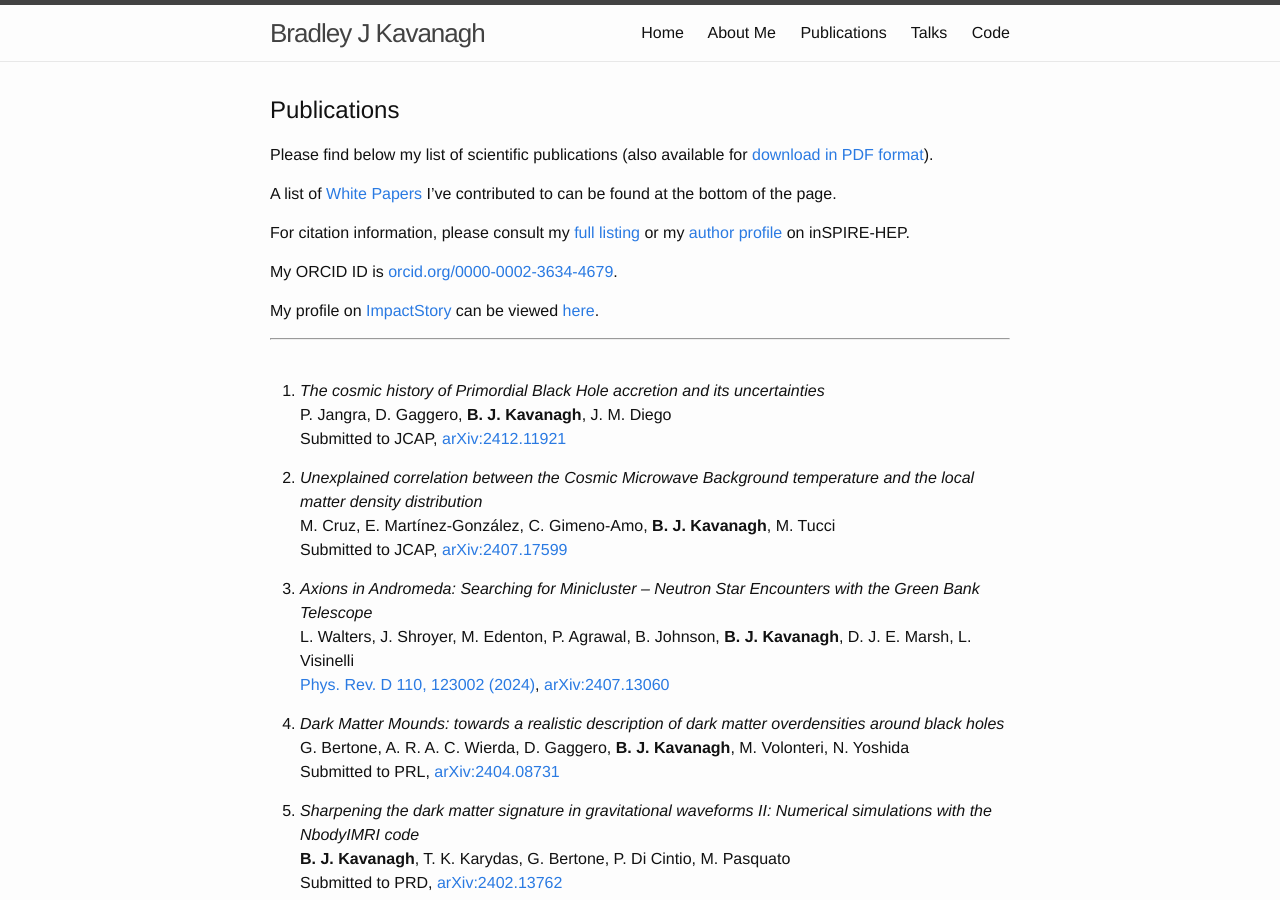
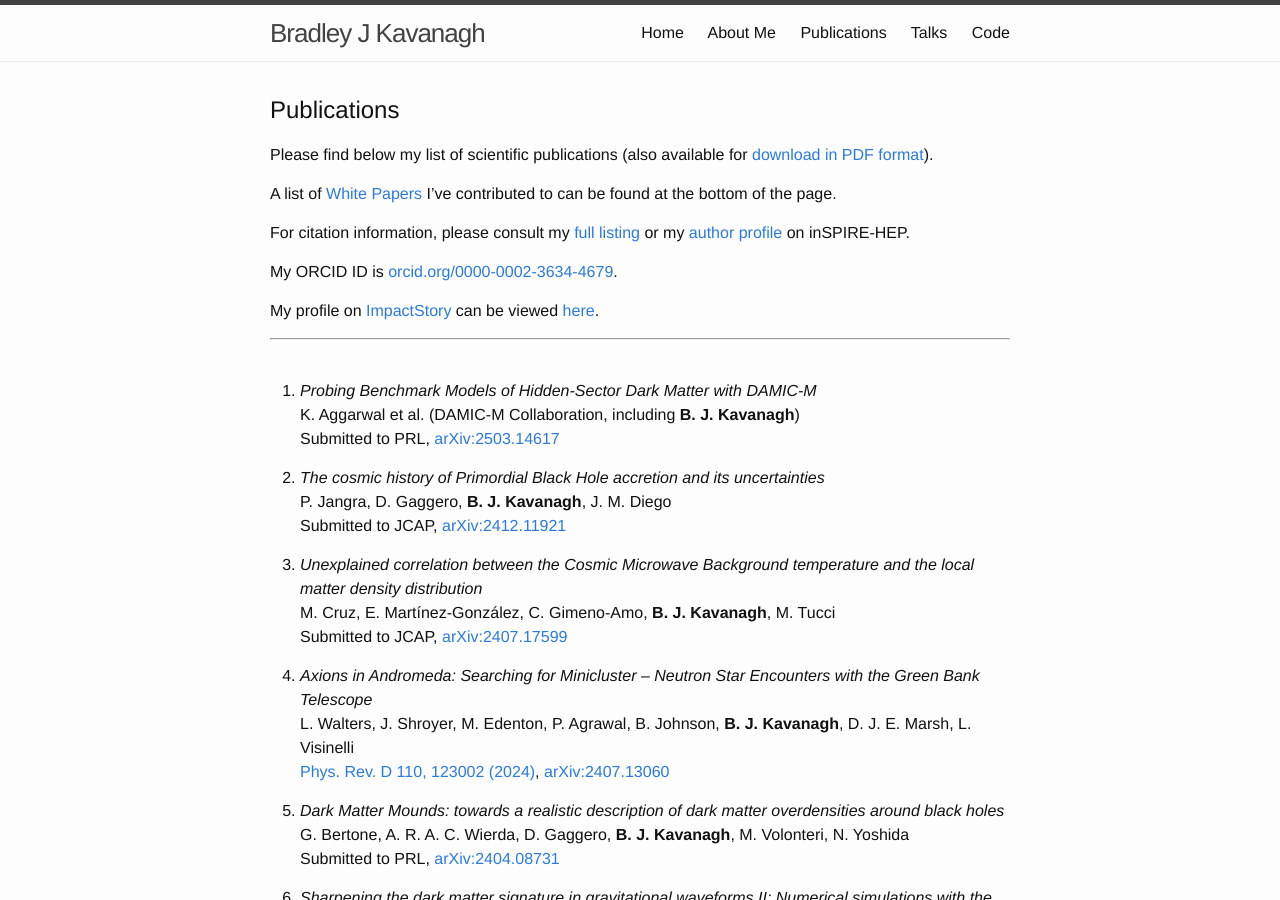
Before and after one commit to bradkav/bradkav.github.io, a Jekyll site: the page built from publications.md, in a window 1280 px wide and 900 px high. Built offline with Jekyll 4.4.1, drawn with Linux system fonts in a browser that asks for light colours.

Commit message:
New DAMIC-M Paper

```diff
--- a/publications.md
+++ b/publications.md
@@ -22,7 +22,11 @@ My profile on [ImpactStory](https://impactstory.org/) can be viewed [here](https
 ***
 <br>
 
-1. *The cosmic history of Primordial Black Hole accretion and its uncertainties*
+1. *Probing Benchmark Models of Hidden-Sector Dark Matter with DAMIC-M*
+K. Aggarwal et al. (DAMIC-M Collaboration, including **B. J. Kavanagh**)
+Submitted to PRL, [arXiv:2503.14617](https://arxiv.org/abs/2503.14617)
+
+2. *The cosmic history of Primordial Black Hole accretion and its uncertainties*
 P. Jangra, D. Gaggero, **B. J. Kavanagh**, J. M. Diego
 Submitted to JCAP, [arXiv:2412.11921](https://arxiv.org/abs/2412.11921)
 
```
Also changed, not shown: 2 other files.
